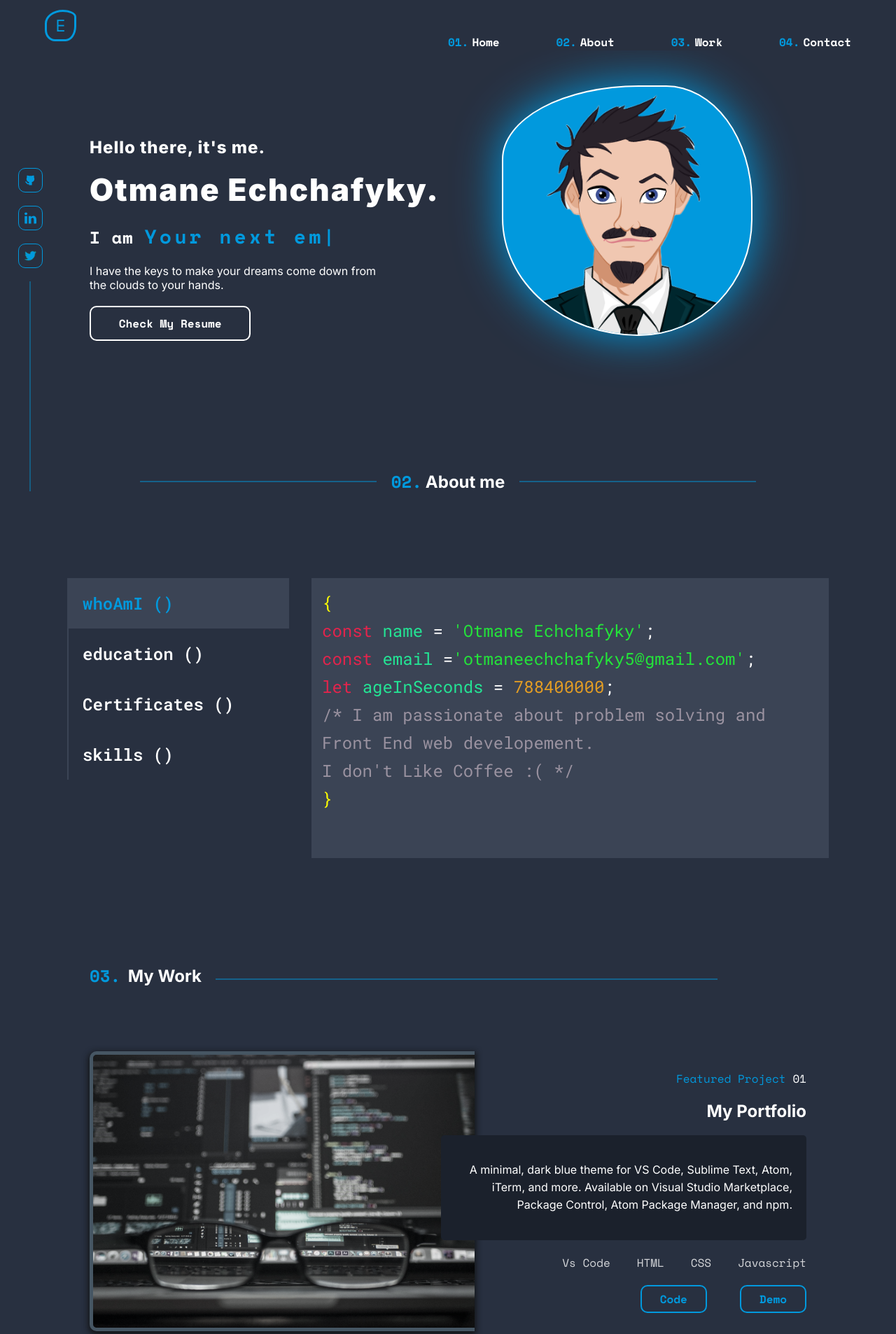
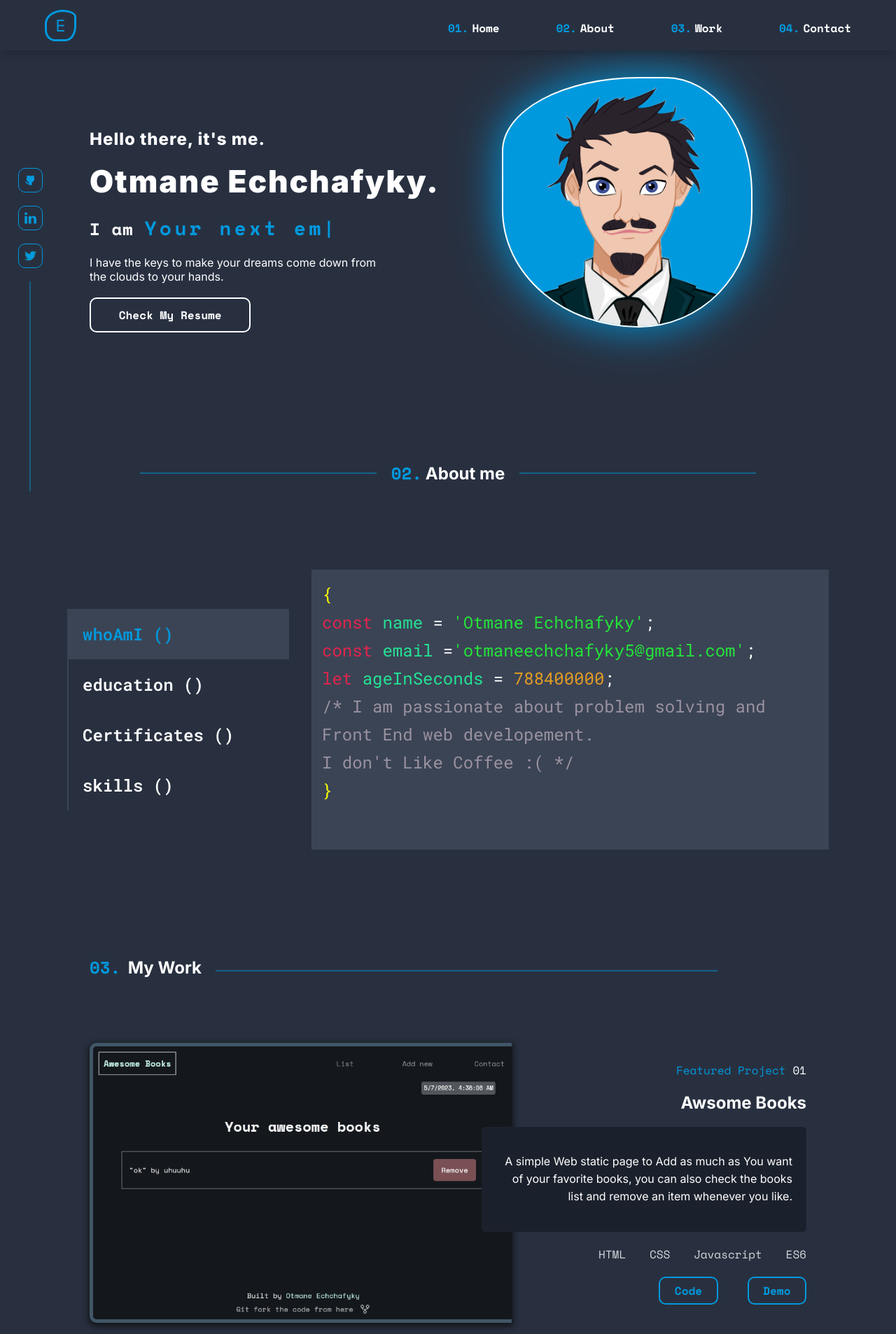
Before and after one commit to otmaneechchafyky/Portfolio, a website: page index.html in a window 1280 px wide. Shown: the top 1906 px of the page at 70% size. Drawn offline with nearby package versions, Linux system fonts and the light colour scheme.

Commit message:
A awsome book project to the work section

```diff
--- a/index.html
+++ b/index.html
@@ -243,7 +243,7 @@
             <span class="identifiant">myKnowledge</span> =
             <span class="content-nbr">[</span
             ><span class="content-string"
-              >'html', 'Css', 'Bootstrap', 'Sass', 'Javascript', 'Git',
+              >'html', 'Css', 'Bootstrap', 'Sass', 'Javascript', 'ES6', 'Git',
               'Github'</span
             ><span class="content-nbr">];</span>
             <br />
@@ -266,26 +266,26 @@
         <div class="title-line"></div>
       </div>
       <div class="card card-odd">
-        <img src="./Assets/project-screenshot3.jpg" alt="Portfolio" />
+        <img src="./Assets/aws.PNG" alt="Portfolio" />
         <div class="card-description card-description-odd">
           <p class="Featured-Project">Featured Project <span>01</span></p>
-          <h2 class="project-name">My Portfolio</h2>
+          <h2 class="project-name">Awsome Books</h2>
           <p class="project-description">
-            A minimal, dark blue theme for VS Code, Sublime Text, Atom, iTerm,
-            and more. Available on Visual Studio Marketplace, Package Control,
-            Atom Package Manager, and npm.
+            A simple Web static page to Add as much as You want of your favorite
+            books, you can also check the books list and remove an item whenever you
+            like.
           </p>
           <ul class="tech-used">
-            <li>Vs Code</li>
             <li>HTML</li>
             <li>CSS</li>
             <li>Javascript</li>
+            <li>ES6</li>
           </ul>
           <div class="show">
-            <a href="#" class="demo-code-link">
+            <a href="https://github.com/otmaneechchafyky/Awsome-books" class="demo-code-link">
               <button type="button" class="demo-code">Code</button>
             </a>
-            <a href="#" class="demo-code-link">
+            <a href="https://otmaneechchafyky.github.io/Awsome-books/" class="demo-code-link">
               <button type="button" class="demo-code">Demo</button>
             </a>
           </div>
--- a/index.js
+++ b/index.js
@@ -165,3 +165,7 @@ form.addEventListener('submit', (e) => {
     form.submit();
   }
 });
+
+document.querySelector('.contact').scroll = () => {
+  document.querySelector('.contact').classList.add('transAll')
+};
--- a/style.css
+++ b/style.css
@@ -39,6 +39,9 @@ header {
   padding: 0 5%;
   background-color: #283040;
   font-family: 'Inter', sans-serif;
+  position: fixed;
+  width: 100%;
+  box-shadow: 0px 3px 14px 0px rgba(0, 0, 0, 0.24);
 }
 
 /* Cursor */
@@ -84,6 +87,7 @@ header nav {
   align-self: self-end;
   display: flex;
   justify-content: space-between;
+  padding: 20px 0;
 }
 
 .ol {
@@ -169,7 +173,7 @@ header nav a:hover {
 /* Home */
 
 .home {
-  margin-top: 90px;
+  margin-top: 150px;
   display: flex;
   justify-content: center;
   align-items: center;
@@ -473,7 +477,7 @@ header nav a:hover {
 .card img {
   width: 150%;
   height: 400px;
-  filter: grayscale(85%);
+  filter: grayscale(75%);
   filter: blur(60%);
   border-radius: 10px 0 0 10px;
   cursor: pointer;
@@ -664,6 +668,10 @@ header nav a:hover {
   align-items: center;
   gap: 100px;
   margin-top: 150px;
+}
+
+.transAll {
+  animation: transAll .2s ease-in;
 }
 
 .contact-title {
@@ -949,6 +957,7 @@ footer {
 .about-me-container .about-me {
   width: 85%;
   display: flex;
+  align-items: center;
   gap: 3%;
 }
 
```
Also changed, not shown: Assets/ab-desktop.PNG (added), Assets/aws.PNG (added).
